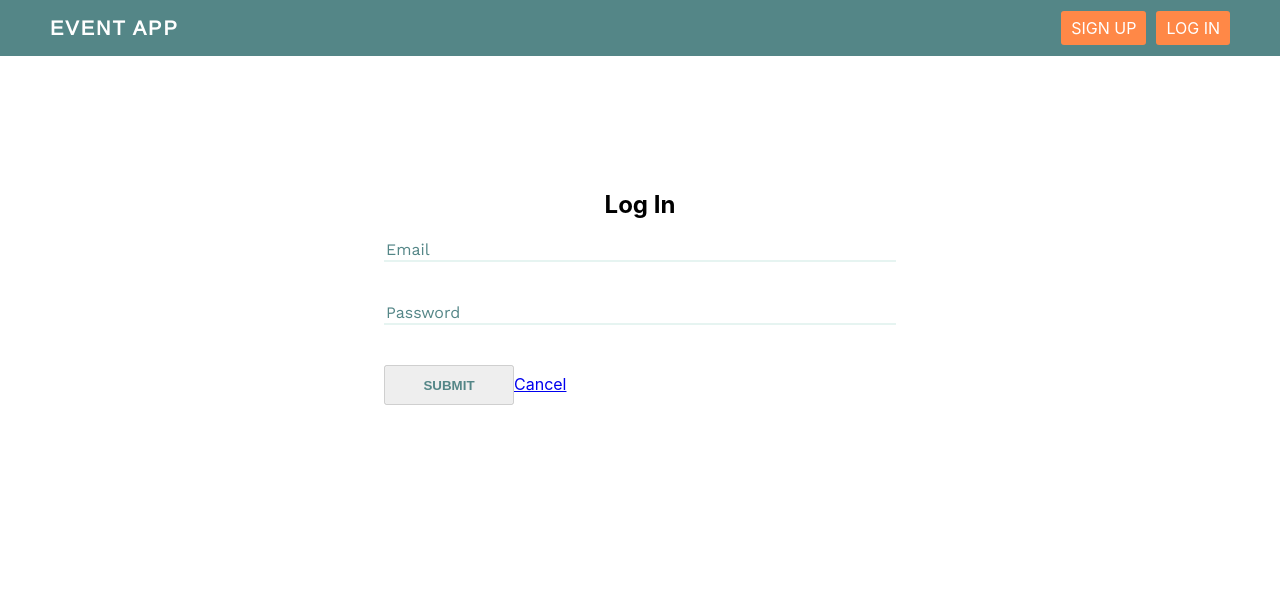
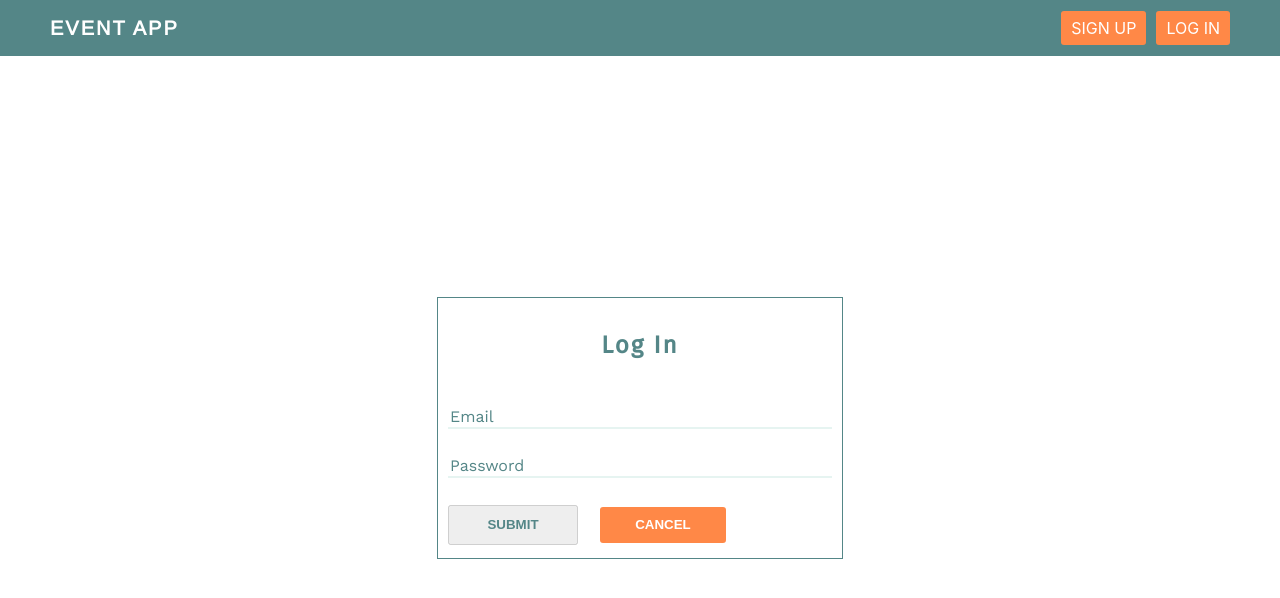
Before and after one commit to ManohisoaVicky/Project4-Event, a React (Create React App) app in the folder client/: page /login in a window 1280 px wide. Shown: the top 598 px of the page. Built offline with nearby package versions, Linux system fonts and the light colour scheme.

Commit message:
added styling to input validation error messages

```diff
--- a/client/src/components/ErrorMessage/ErrorMessage.css
+++ b/client/src/components/ErrorMessage/ErrorMessage.css
@@ -0,0 +1,18 @@
+:root {
+    --dark-blue: #548687;
+    --light-blue: #E6F4F1;
+    --aqua: #BEFCFD;
+    --orange: #FF8847;
+    --white: white;
+    --app-title: "Arimo";
+    --app-headers: "Fira Sans";
+    --app-text: "Work Sans";
+}
+
+.input-validation {
+    padding: 0;
+    margin: 0;
+    font-size: 14px;
+    font-family: var(--app-text);
+    color: var(--orange);
+}
--- a/client/src/components/ErrorMessage/ErrorMessage.jsx
+++ b/client/src/components/ErrorMessage/ErrorMessage.jsx
@@ -10,7 +10,7 @@ export default function ErrorMessage(props) {
             <p>{props.text}</p>
         </div>
     ) : props.error === "input-validation-error" && (
-      <p className='input-validation'>{props.text}</p>
+      <div className='input-validation'>{props.text}</div>
     )
 
   return (
--- a/client/src/components/FormElements/Button/Button.css
+++ b/client/src/components/FormElements/Button/Button.css
@@ -10,7 +10,7 @@
 }
 
 .submit-btn {
-    min-width: 130px;
+    width: 130px;
     height: 40px;
     color: #fff;
     padding: 5px 10px;
--- a/client/src/components/FormElements/Input/Input.css
+++ b/client/src/components/FormElements/Input/Input.css
@@ -20,7 +20,7 @@
 .email,
 .password,
 .password_confirmation {
-    margin: 0px 0px 40px 0px;
+    /* margin: 40px 0px 0px 0px; */
     border: none;
     border-bottom: 2px solid var(--light-blue);
     outline: none;
--- a/client/src/pages/LogInPage/LogInPage.css
+++ b/client/src/pages/LogInPage/LogInPage.css
@@ -1,3 +1,14 @@
+:root {
+    --dark-blue: #548687;
+    --light-blue: #E6F4F1;
+    --aqua: #BEFCFD;
+    --orange: #FF8847;
+    --white: white;
+    --app-title: "Arimo";
+    --app-headers: "Fira Sans";
+    --app-text: "Work Sans";
+}
+
 .login-form-container {
     display: flex;
     flex-direction: column;
@@ -10,6 +21,28 @@
 .login-form {
     display: flex;
     flex-direction: column;
-    height: 60%;
-    width: 40%;
+    justify-content: space-around;
+
+    /* box-shadow:
+    0px 0px 62.6px -18px rgba(0, 0, 0, 0.04),
+    0px 0px 500px -18px rgba(0, 0, 0, 0.08); */
+    border: 1px solid var(--dark-blue);
+    padding: 0px 10px;
+    height: 35%;
+    width: 30%;
 }
+
+.login-button-container {
+    display: flex;
+}
+
+.login-button-container button {
+    margin-right: 20px;
+}
+
+.login-form h2 {
+    align-self: center;
+    font-family: var(--app-headers);
+    letter-spacing: 2px;
+    color: var(--dark-blue);
+}
--- a/client/src/pages/LogInPage/LogInPage.jsx
+++ b/client/src/pages/LogInPage/LogInPage.jsx
@@ -59,8 +59,9 @@ function LoginPage() {
 
   return (
     <div className='login-form-container'>
+      <form onSubmit={handleSubmit} className='login-form'>
       <h2>Log In</h2>
-      <form onSubmit={handleSubmit} className='login-form'>
+      <div>
       <Input
         type="email"
         name="email"
@@ -70,6 +71,8 @@ function LoginPage() {
         placeholder="Email"
         />
         {emailInvalid && <ErrorMessage error="input-validation-error" text="Please provide a valid email." /> }
+        </div>
+        <div>
         <Input
         type="password"
         name="password"
@@ -79,11 +82,12 @@ function LoginPage() {
         placeholder="Password"
         autoComplete="on"
         />
-        {passInvalid && <ErrorMessage error="input-validation-error" text="Please provide a valid password." /> }
+        {passInvalid && <ErrorMessage error="input-validation-error" text="Please provide a valid password. Must contain at least one number and one uppercase and lowercase letter, and at least 8 or more characters." /> }
+        </div>
         <div>
-          <div>
+          <div className='login-button-container'>
             <Button text="SUBMIT" type="Submit" isDisabled={formIsValid} />
-            <Link to='/'>Cancel</Link>
+            <Link to='/'><Button text="CANCEL"/></Link>
           </div>
         </div>
       </form>
--- a/client/src/pages/SignUpPage/SignUpPage.css
+++ b/client/src/pages/SignUpPage/SignUpPage.css
@@ -21,10 +21,11 @@
 .signup-form {
     display: flex;
     flex-direction: column;
+    justify-content: space-around;
 
-    box-shadow:
+    /* box-shadow:
     0px 0px 62.6px -18px rgba(0, 0, 0, 0.04),
-    0px 0px 500px -18px rgba(0, 0, 0, 0.08);
+    0px 0px 500px -18px rgba(0, 0, 0, 0.08); */
     border: 1px solid var(--dark-blue);
     padding: 0px 10px;
     height: 60%;
--- a/client/src/pages/SignUpPage/SignUpPage.jsx
+++ b/client/src/pages/SignUpPage/SignUpPage.jsx
@@ -90,6 +90,7 @@ function SignUpPage() {
         blurHandler={blurHandler}
         placeholder="Username"
         />
+        <div>
         <Input
         type="text"
         name="first_name"
@@ -99,6 +100,8 @@ function SignUpPage() {
         placeholder="First Name"
         />
         {firstNameInvalid && <ErrorMessage error="input-validation-error" text="Please provide a valid first name." /> }
+        </div>
+        <div>
         <Input
         type="text"
         name="last_name"
@@ -108,6 +111,8 @@ function SignUpPage() {
         placeholder="Last Name"
         />
         {lastNameInvalid && <ErrorMessage error="input-validation-error" text="Please provide a valid last name." /> }
+        </div>
+        <div>
         <Input
         type="email"
         name="email"
@@ -117,6 +122,8 @@ function SignUpPage() {
         placeholder="Email"
         />
         {emailInvalid && <ErrorMessage error="input-validation-error" text="Please provide a valid email." /> }
+        </div>
+        <div>
         <Input
         type="password"
         name="password"
@@ -126,7 +133,9 @@ function SignUpPage() {
         placeholder="Password"
         autoComplete="on"
         />
-        {passInvalid && <ErrorMessage error="input-validation-error" text="Please provide a valid password. Must contain at least one number and one uppercase and lowercase letter, and at least 8 or more characters" /> }
+        {passInvalid && <ErrorMessage error="input-validation-error" text="Please provide a valid password. Must contain at least one number and one uppercase and lowercase letter, and at least 8 or more characters." /> }
+        </div>
+        <div>
         <Input
         type="password"
         name="password_confirmation"
@@ -136,7 +145,8 @@ function SignUpPage() {
         placeholder="Confirm Password"
         autoComplete="on"
         />
-        {passConfInvalid && <ErrorMessage error="input-validation-error" text="The password and password confirmation do not match" /> }
+        {passConfInvalid && <ErrorMessage error="input-validation-error" text="The password and password confirmation do not match." /> }
+        </div>
         <div className='signup-button-container'>
           <Button text="SUBMIT" type="Submit" isDisabled={formIsInvalid} />
           <Link to='/'><Button text="CANCEL"/></Link>
```
